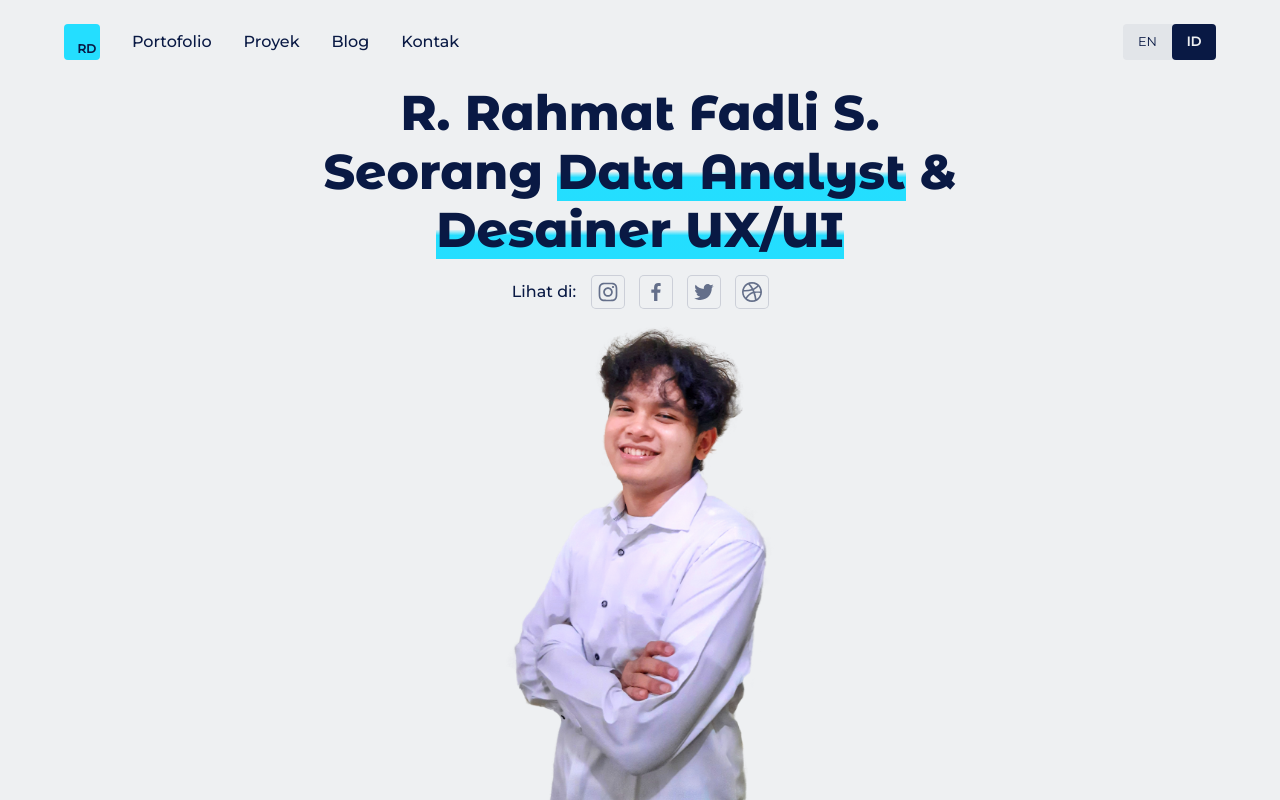
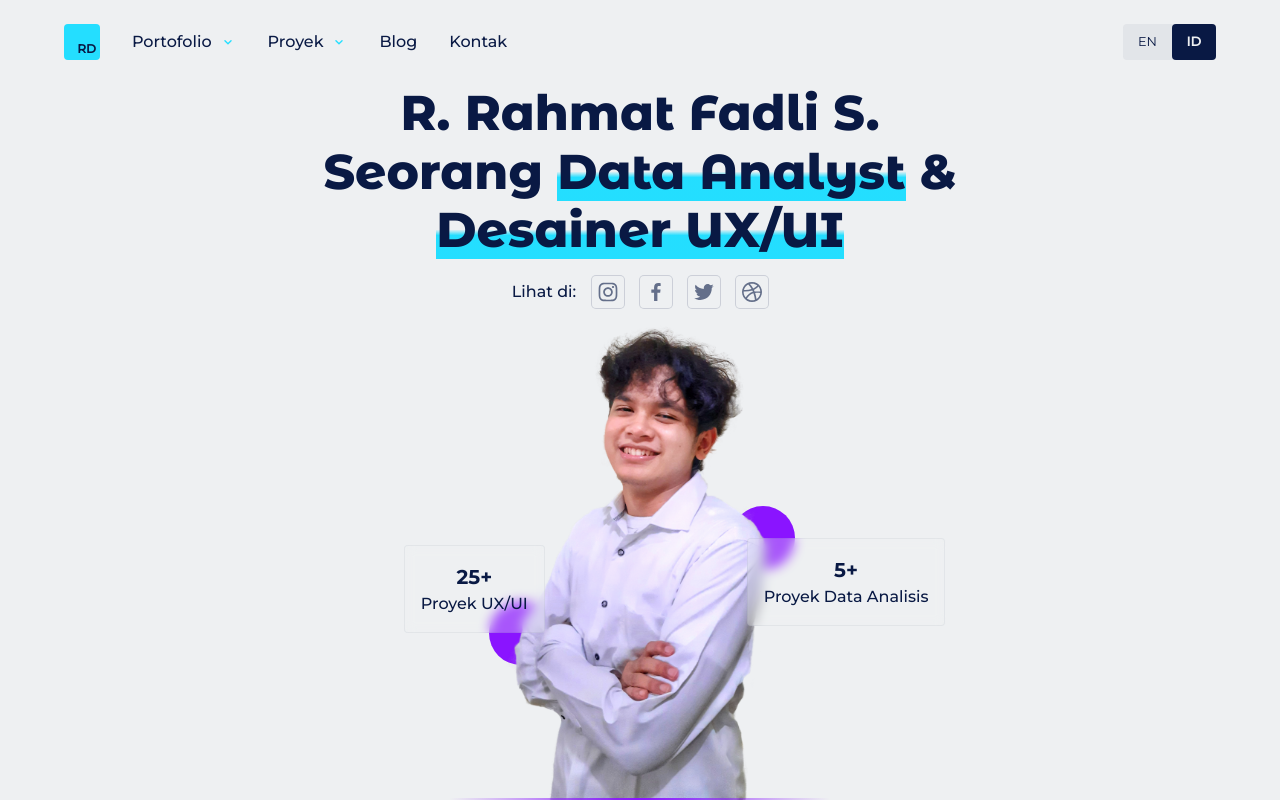
Before and after one commit to rafadlis/Portfolio, a plain HTML site: page index.html in a window 1280 px wide. Drawn offline with Linux system fonts and the light colour scheme.

Commit message:
penambahan konten di fp

```diff
--- a/index.html
+++ b/index.html
@@ -25,12 +25,22 @@
                     <img src="images/icons/bxl_dribbble.svg"></img>
                 </a>
             </div>
-            <div class="fill-height" id="foto-profil"></div>
+            <div class="fill-height flex column" id="foto-profil">
+                <div class="gradient-line"></div>
+                <div class="flex column center no-gap same-padding white-glass" id="fp-box">
+                    <h3>5+</h3>
+                    <p class="caption no-break">Proyek Data Analisis</p>
+                </div>
+                <div class="flex column center no-gap same-padding white-glass" id="fp-box2">
+                    <h3>25+</h3>
+                    <p class="caption no-break">Proyek UX/UI</p>
+                </div>
+                <div class="fp-ball" id="fp-ball1"></div>
+                <div class="fp-ball" id="fp-ball2"></div>
+            </div>
         </div>
     </div>
-    <div class="">
-
-    </div>
+    <div></div>
     <script src="template.js"></script>
 </body>
 </html>
--- a/template.js
+++ b/template.js
@@ -10,10 +10,10 @@ class mainNav extends HTMLElement {
                     </div>
                 </a>
                 <div class="flex row gap-4x midle">
-                    <div class="menu"><a href="comingSoon.html">Portofolio</a></div>
-                    <div class="menu"><a href="comingSoon.html">Proyek</a></div>
-                    <div class="menu"><a href="comingSoon.html">Blog</a></div>
-                    <div class="menu"><a href="comingSoon.html">Kontak</a></div>
+                    <div class="menu flex center"><a href="comingSoon.html">Portofolio</a><img src="images/icons/Chevron right.svg" alt=""></div>
+                    <div class="menu flex center"><a href="comingSoon.html">Proyek</a><img src="images/icons/Chevron right.svg" alt=""></div>
+                    <div class="menu flex center"><a href="comingSoon.html">Blog</a></div>
+                    <div class="menu flex center"><a href="comingSoon.html">Kontak</a></div>
                 </div>
             </div>
             <div id="nav_right_side" class="flex row no-gap midle">
```
